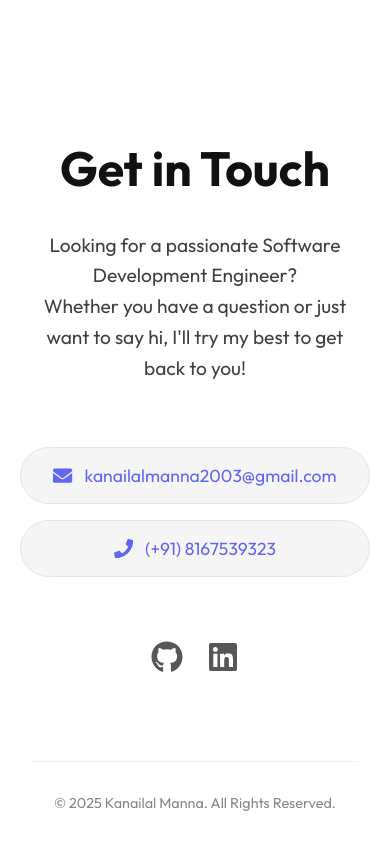
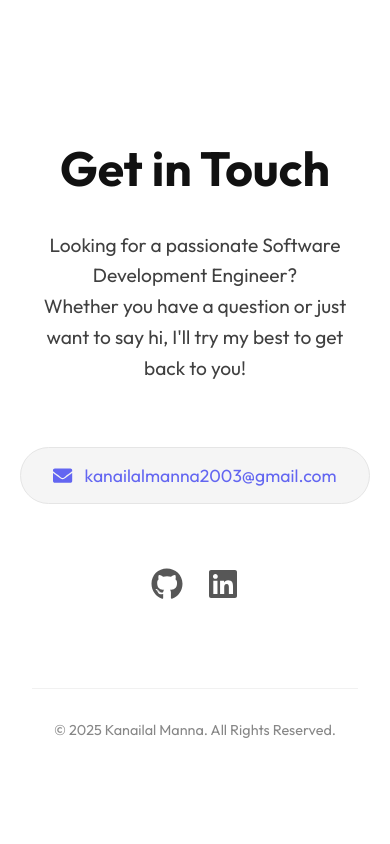
Before and after one commit to Kanai2003/Kanai2003.github.io, a Next.js app: page / in a window 390 px wide. Shown: the part 7056-7900 px from the top of the page. After the commit the page ends 7827 px from the top, so only its background shows below. Built offline with nearby package versions, Linux system fonts and the light colour scheme.

Commit message:
hide phone no

```diff
--- a/src/components/Contact.tsx
+++ b/src/components/Contact.tsx
@@ -26,10 +26,10 @@ export default function Contact() {
             <FaEnvelope className={styles.icon} />
             <span>{resumeData.email}</span>
           </a>
-          <a href={`tel:${resumeData.phone}`} className={styles.method}>
+          {/* <a href={`tel:${resumeData.phone}`} className={styles.method}>
             <FaPhone className={styles.icon} />
             <span>{resumeData.phone}</span>
-          </a>
+          </a> */}
         </div>
 
         <div className={styles.socials}>
--- a/src/data/resume.ts
+++ b/src/data/resume.ts
@@ -2,7 +2,7 @@ export const resumeData = {
   name: "Kanailal Manna",
   title: "Software Development Engineer",
   email: "kanailalmanna2003@gmail.com",
-  phone: "(+91) 8167539323",
+  // phone: "",
   github: "https://github.com/kanai2003",
   linkedin: "https://linkedin.com/in/kanailalmanna/",
   summary:
```
